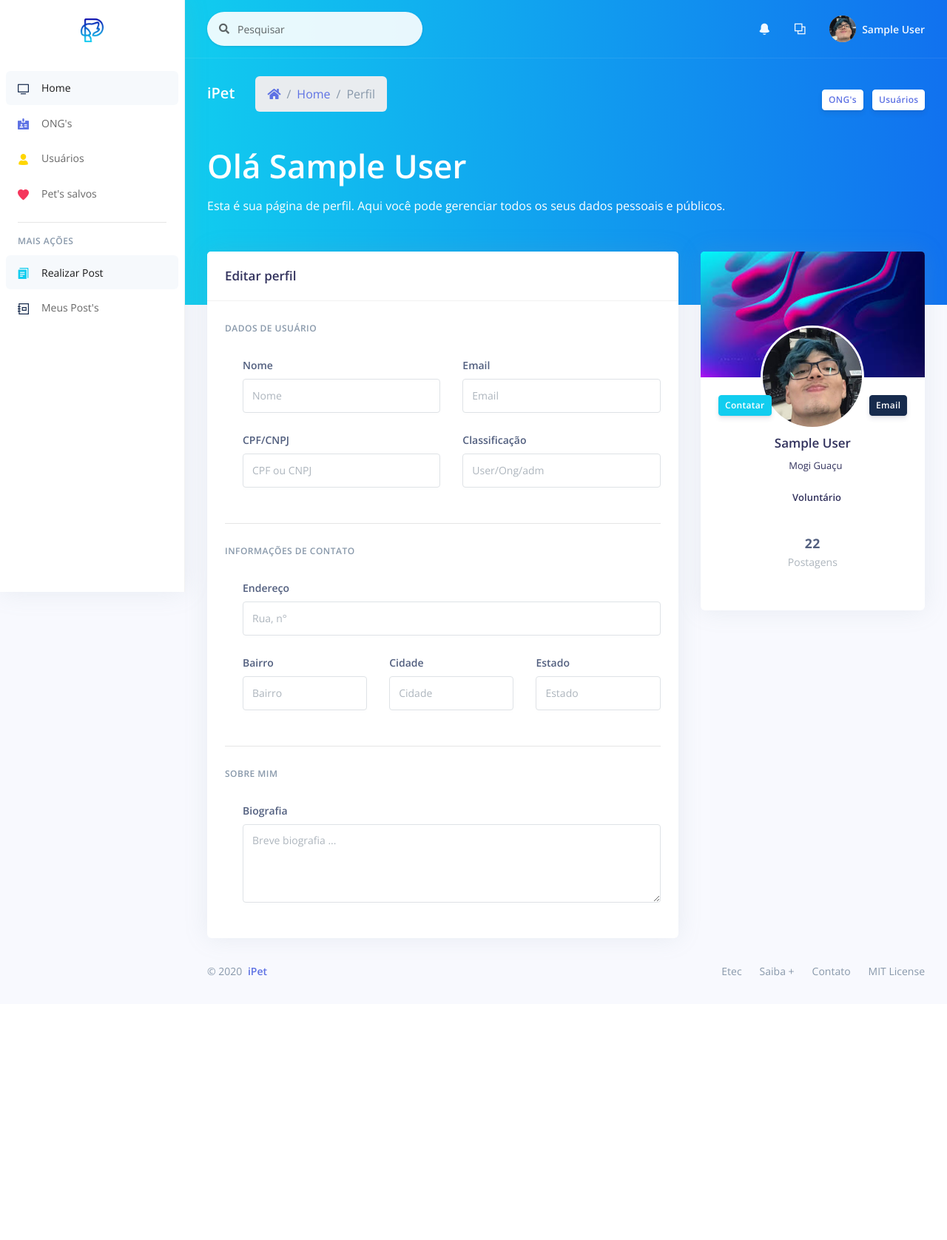
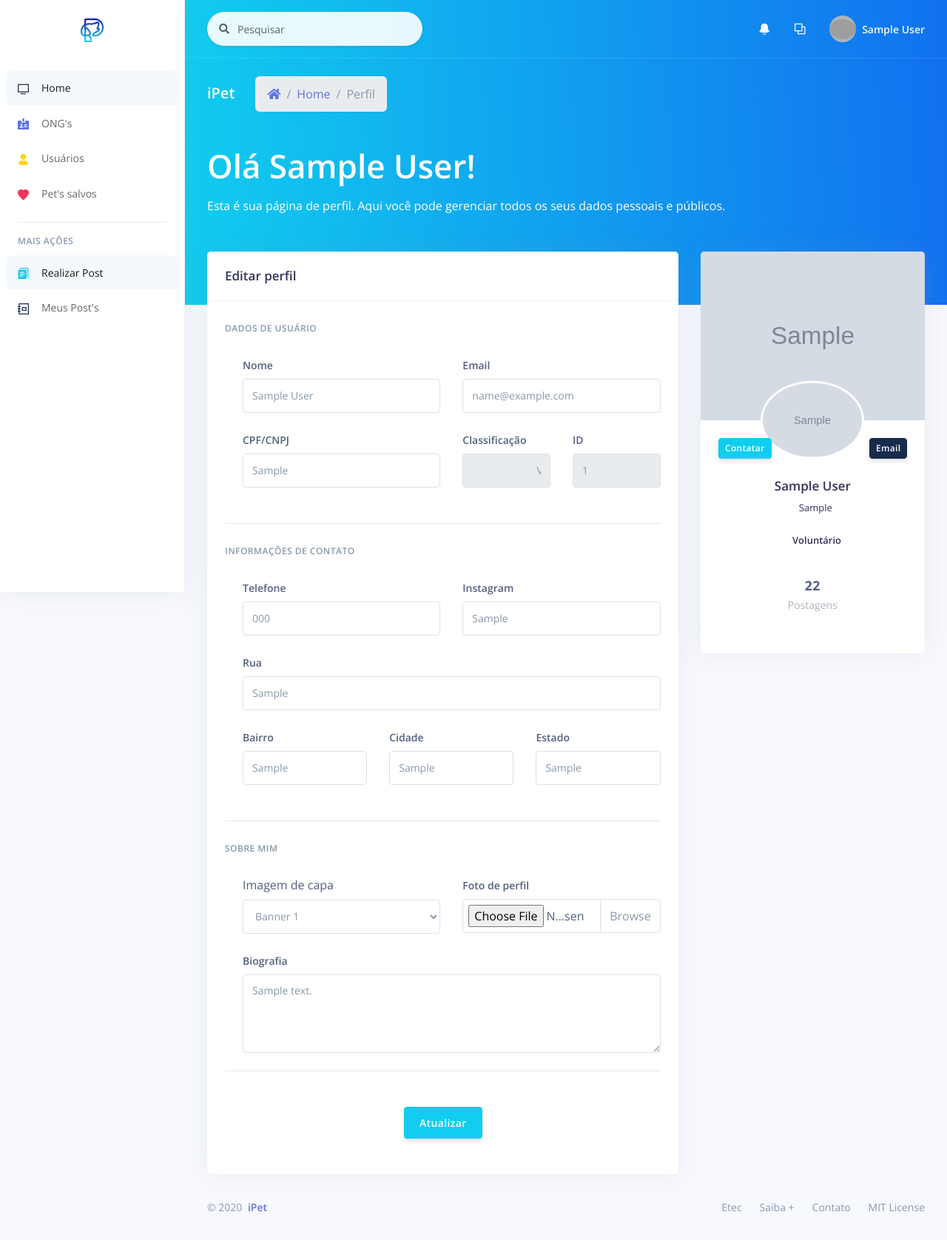
Before and after one commit to ArikBartzadok/iPet, a PHP site: page /tcc_ipet/_site/_user/profile.php in a window 1280 px wide. Shown: the whole page at 74% size. Before the commit the page ends 1319 px from the top, so only its background shows below. Run offline with PHP 8.4, Linux system fonts and the light colour scheme; the visitor is signed in with stand-in values (Sample User, id 1); tables that the repository leaves empty or names only in its code hold one stand-in row (values such as "Sample post"); grey boxes marked "Sample" are stand-in pictures; some libraries are stand-ins or nearby versions; grey boxes are pictures that could not be loaded.

Commit message:
updates in signup, profile and login --all

```diff
--- a/_site/_user/components/top_nav.php
+++ b/_site/_user/components/top_nav.php
@@ -47,7 +47,7 @@
                     <div class="row align-items-center">
                       <div class="col-auto">
                         <!-- Avatar -->
-                        <img alt="Image placeholder" src="<?= PUBLICO . 'img/theme/avatar.jpg'; ?>" class="avatar rounded-circle">
+                        <img alt="Image placeholder" src="<?= PUBLICO . 'img/users/pedro.png'; ?>" class="avatar rounded-circle">
                       </div>
                       <div class="col ml--2">
                         <div class="d-flex justify-content-between align-items-center">
@@ -76,39 +76,9 @@
                 <div class="row shortcuts px-4">
                   <a href="#!" class="col-4 shortcut-item">
                     <span class="shortcut-media avatar rounded-circle bg-gradient-red">
-                      <i class="ni ni-calendar-grid-58"></i>
+                      <i class="ni ni-bullet-list-67"></i>
                     </span>
-                    <small>Calendario</small>
-                  </a>
-                  <a href="#!" class="col-4 shortcut-item">
-                    <span class="shortcut-media avatar rounded-circle bg-gradient-orange">
-                      <i class="ni ni-email-83"></i>
-                    </span>
-                    <small>Email</small>
-                  </a>
-                  <a href="#!" class="col-4 shortcut-item">
-                    <span class="shortcut-media avatar rounded-circle bg-gradient-info">
-                      <i class="ni ni-credit-card"></i>
-                    </span>
-                    <small>Pagamentos</small>
-                  </a>
-                  <a href="#!" class="col-4 shortcut-item">
-                    <span class="shortcut-media avatar rounded-circle bg-gradient-green">
-                      <i class="ni ni-books"></i>
-                    </span>
-                    <small>Suporte</small>
-                  </a>
-                  <a href="#!" class="col-4 shortcut-item">
-                    <span class="shortcut-media avatar rounded-circle bg-gradient-purple">
-                      <i class="ni ni-pin-3"></i>
-                    </span>
-                    <small>Mapas</small>
-                  </a>
-                  <a href="#!" class="col-4 shortcut-item">
-                    <span class="shortcut-media avatar rounded-circle bg-gradient-yellow">
-                      <i class="ni ni-basket"></i>
-                    </span>
-                    <small>Loja</small>
+                    <small>Histórico de ações</small>
                   </a>
                 </div>
               </div>
@@ -119,7 +89,7 @@
               <a class="nav-link pr-0" href="#" role="button" data-toggle="dropdown" aria-haspopup="true" aria-expanded="false">
                 <div class="media align-items-center">
                   <span class="avatar avatar-sm rounded-circle">
-                    <img alt="Image placeholder" src="<?= PUBLICO . 'img/theme/diogo.png'; ?>">
+                    <img alt="Image placeholder" src="<?= PUBLICO . 'img/users/' . $_SESSION['profile_image']; ?>">
                   </span>
                   <div class="media-body  ml-2  d-none d-lg-block">
                     <span class="mb-0 text-sm  font-weight-bold"><?= $_SESSION['name']; ?></span>
--- a/_site/_user/profile.php
+++ b/_site/_user/profile.php
@@ -2,6 +2,25 @@
 =========================================================
 * USER Profile
 =========================================================
+
+id_user
+ranking
+name
+email
+password
+cpf
+telephone
+instagram
+street
+neighborhood
+city
+uf
+bio
+image
+banner
+use_terms
+status (0 = inativo | 1 = ativo)
+
 A fazer:
 -
 -
@@ -15,6 +34,28 @@ include_once('../controller/session.php');
 if($_SESSION['rank'] != 1) {
 	header('location:' . BASE);
 }
+
+//Fazendo uma busca para ter certeza de que este e-mail está livre para o uso
+$id = $_SESSION['user_id'];
+$sql = "SELECT * FROM user WHERE id_user = '$id'";
+$res = mysqli_query($con, $sql);
+$array = mysqli_fetch_assoc($res);
+
+do{
+  $name = $array['name'];
+  $email = $array['email'];
+  $cpf = $array['cpf'];
+  $telephone = $array['telephone'];
+  $instagram = $array['instagram'];
+  $street = $array['street'];
+  $neighborhood = $array['neighborhood'];
+  $city = $array['city'];
+  $uf = $array['uf'];
+  $bio = $array['bio'];
+  $image = $array['image'];
+  $banner = $array['banner'];
+} while($array = mysqli_fetch_assoc($res));
+
 ?>
 
 <!DOCTYPE html>
@@ -65,13 +106,12 @@ if($_SESSION['rank'] != 1) {
               </nav>
             </div>
             <div class="col-lg-6 col-5 text-right">
-              <a href="#" class="btn btn-sm btn-neutral">ONG's</a>
-              <a href="#" class="btn btn-sm btn-neutral">Usuários</a>
+
             </div>
           </div>
           <div class="row">
             <div class="col">
-            <h1 class="display-2 text-white">Olá <?= $_SESSION['name']; ?></h1>
+            <h1 class="display-2 text-white">Olá <?= $_SESSION['name']; ?>!</h1>
             <p class="text-white mt-0 mb-5">Esta é sua página de perfil. Aqui você pode gerenciar todos os seus dados pessoais e públicos.</p>
             </div>
           </div>
@@ -87,12 +127,12 @@ if($_SESSION['rank'] != 1) {
       <div class="row">
         <div class="col-xl-4 order-xl-2">
           <div class="card card-profile">
-            <img src="<?= PUBLICO . 'img/theme/back3.jpeg'; ?>" alt="Imagem de perfil" class="card-img-top">
+            <img src="<?= PUBLICO . 'img/theme/' . $banner; ?>" alt="Imagem de perfil" class="card-img-top">
             <div class="row justify-content-center">
               <div class="col-lg-3 order-lg-2">
                 <div class="card-profile-image">
                   <a href="#">
-                    <img src="<?= PUBLICO . 'img/theme/diogo.png'; ?>" class="rounded-circle">
+                    <img src="<?= PUBLICO . 'img/users/' . $image; ?>" class="rounded-circle">
                   </a>
                 </div>
               </div>
@@ -109,7 +149,7 @@ if($_SESSION['rank'] != 1) {
                   <?= $_SESSION['name']; ?>
                 </h5>
                 <div class="h5 font-weight-300">
-                  <i class="ni location_pin mr-2"></i>Mogi Guaçu
+                  <i class="ni location_pin mr-2"></i><?= $city; ?>
                 </div>
                 <div class="h5 mt-4">
                   <i class="ni business_briefcase-24 mr-2"></i>
@@ -149,34 +189,52 @@ if($_SESSION['rank'] != 1) {
               </div>
             </div>
             <div class="card-body">
-              <form>
+              <form role="form" method="POST" action="<?= BASE . '_site/_user/edit/edit_profile.php';?>">
                 <h6 class="heading-small text-muted mb-4">Dados de usuário</h6>
                 <div class="pl-lg-4">
                   <div class="row">
                     <div class="col-lg-6">
                       <div class="form-group">
                         <label class="form-control-label" for="input-username">Nome</label>
-                        <input type="text" id="input-username" class="form-control" placeholder="Nome" value="">
+                        <input name="name" type="text" id="input-username" class="form-control" placeholder="Nome" value="<?= $name; ?>">
                       </div>
                     </div>
                     <div class="col-lg-6">
                       <div class="form-group">
                         <label class="form-control-label" for="input-email">Email</label>
-                        <input type="email" id="input-email" class="form-control" placeholder="Email">
+                        <input name="email" type="email" id="input-email" class="form-control" placeholder="Email" value="<?= $email; ?>">
                       </div>
                     </div>
                   </div>
                   <div class="row">
                     <div class="col-lg-6">
                       <div class="form-group">
-                        <label class="form-control-label" for="input-first-name">CPF/CNPJ</label>
-                        <input type="text" id="input-first-name" class="form-control" placeholder="CPF ou CNPJ" value="">
+                        <label class="form-control-label" for="input-document">CPF/CNPJ</label>
+                        <input name="document" type="text" id="input-document" class="form-control" placeholder="CPF ou CNPJ" value="<?= $cpf; ?>">
                       </div>
                     </div>
-                    <div class="col-lg-6">
+                    <div class="col-lg-3">
                       <div class="form-group">
-                        <label class="form-control-label" for="input-last-name">Classificação</label>
-                        <input type="text" id="input-last-name" class="form-control" placeholder="User/Ong/adm" value="">
+                        <label class="form-control-label" for="input-ranking">Classificação</label>
+                        <input name="rank" type="text" id="input-ranking" class="form-control" placeholder="Classificação" value="
+                        <?php
+                        if($_SESSION['rank'] == 1){
+                          echo "Voluntário";
+                        } elseif ($_SESSION['rank'] == 2) {
+                          echo "ONG";
+                        } elseif ($_SESSION['rank'] == 3) {
+                          echo "ADM";
+                        } else {
+                          echo "Oops, ocorreu um erro...";
+                        }
+                        ?>
+                        " disabled="disabled">
+                      </div>
+                    </div>
+                    <div class="col-lg-3">
+                      <div class="form-group">
+                        <label class="form-control-label" for="input-id">ID</label>
+                        <input name="user_id" type="text" id="input-id" class="form-control" placeholder="ID" value="<?= $_SESSION['user_id'];?>" readonly="readonly">
                       </div>
                     </div>
                   </div>
@@ -186,30 +244,47 @@ if($_SESSION['rank'] != 1) {
                 <h6 class="heading-small text-muted mb-4">Informações de contato</h6>
                 <div class="pl-lg-4">
                   <div class="row">
-                    <div class="col-md-12">
+
+                  </div>
+                  <div class="row">
+                    <div class="col-lg-6">
                       <div class="form-group">
-                        <label class="form-control-label" for="input-address">Endereço</label>
-                        <input id="input-address" class="form-control" placeholder="Rua, n°" value="" type="text">
+                        <label class="form-control-label" for="input-phone">Telefone</label>
+                        <input name="tel" type="text" id="input-phone" class="form-control" placeholder="Telefone" value="<?= $telephone; ?>" data-mask="(00) 0000-0000" data-mask-selectonfocus="true">
+                      </div>
+                    </div>
+                    <div class="col-lg-6">
+                      <div class="form-group">
+                        <label class="form-control-label" for="input-instagram">Instagram</label>
+                        <input name="insta" type="text" id="input-instagram" class="form-control" placeholder="@usuario" value="<?= $instagram; ?>">
                       </div>
                     </div>
                   </div>
                   <div class="row">
-                  <div class="col-lg-4">
+                    <div class="col-lg-12">
                       <div class="form-group">
-                        <label class="form-control-label" for="input-country">Bairro</label>
-                        <input type="text" id="input-postal-code" class="form-control" placeholder="Bairro">
+                        <label class="form-control-label" for="input-street">Rua</label>
+                        <input name="street" type="text" id="input-street" class="form-control" placeholder="Rua, 00" value="<?= $street; ?>">
+                      </div>
+                    </div>
+                  </div>
+                  <div class="row">
+                    <div class="col-lg-4">
+                      <div class="form-group">
+                        <label class="form-control-label" for="input-neighborhood">Bairro</label>
+                        <input name="neig" type="text" id="input-neighborhood" class="form-control" placeholder="Bairro" value="<?= $neighborhood; ?>">
                       </div>
                     </div>
                     <div class="col-lg-4">
                       <div class="form-group">
                         <label class="form-control-label" for="input-city">Cidade</label>
-                        <input type="text" id="input-city" class="form-control" placeholder="Cidade" value="">
+                        <input name="city" type="text" id="input-city" class="form-control" placeholder="Cidade" value="<?= $city; ?>">
                       </div>
                     </div>
                     <div class="col-lg-4">
                       <div class="form-group">
-                        <label class="form-control-label" for="input-country">Estado</label>
-                        <input type="text" id="input-country" class="form-control" placeholder="Estado" value="">
+                        <label class="form-control-label" for="input-uf">Estado</label>
+                        <input name="uf" type="text" id="input-uf" class="form-control" placeholder="Estado" value="<?= $uf; ?>">
                       </div>
                     </div>
                   </div>
@@ -218,10 +293,35 @@ if($_SESSION['rank'] != 1) {
                 <!-- Description -->
                 <h6 class="heading-small text-muted mb-4">Sobre mim</h6>
                 <div class="pl-lg-4">
+                  <div class="row">
+                    <div class="col-lg-6">
+                      <div class="form-group">
+                        <label for="exampleFormControlSelect1">Imagem de capa</label>
+                        <select name="banner" class="form-control" id="exampleFormControlSelect1">
+                          <option value="banner1.jpeg">Banner 1</option>
+                          <option value="banner2.jpg">Banner 2</option>
+                          <option value="banner3.jpeg">Banner 3</option>
+                        </select>
+                      </div>
+                    </div>
+                    <div class="col-lg-6">
+                      <div class="form-group">
+                        <label class="form-control-label" for="input-photo">Foto de perfil</label>
+                        <div class="custom-file">
+                          <input name="pic" type="file" class="custom-file-input" id="customFileLang" lang="pt-br">
+                          <label class="custom-file-label" for="customFileLang"></label>
+                        </div>
+                      </div>
+                    </div>
+                  </div>
                   <div class="form-group">
                     <label class="form-control-label">Biografia</label>
-                    <textarea rows="4" class="form-control" placeholder="Breve biografia ..."></textarea>
+                    <textarea name="bio" rows="4" class="form-control" placeholder="Breve biografia ..."><?= $bio; ?></textarea>
                   </div>
+                </div>
+                <hr class="my-4" />
+                <div class="text-center">
+                  <button type="submit" class="btn btn-info my-4">Atualizar</button>
                 </div>
               </form>
             </div>
@@ -242,7 +342,7 @@ if($_SESSION['rank'] != 1) {
             </div>
             <div class="modal-body">
               <div class="btn-wrapper text-center">
-                <a href="https://api.whatsapp.com/send?phone=5519991621576&amp;text=iPet%20-%20Ol%C3%A1,%20eu%20gostaria%20de%20contatar%20vocês" class="btn btn-neutral btn-icon">
+                <a href="https://api.whatsapp.com/send?phone=55<?= $telephone; ?>&amp;text=iPet%20-%20Ol%C3%A1,%20eu%20gostaria%20de%20contatar%20vocês" class="btn btn-neutral btn-icon">
                   <span class="btn-inner--icon"><img src="<?= PUBLICO . 'img/icons/common/whats.png'; ?>"></span>
                   <span class="btn-inner--text">Whatsapp</span>
                 </a>
--- a/_site/auth/auth_error.php
+++ b/_site/auth/auth_error.php
@@ -0,0 +1 @@
+//CASO OCORRA ALGUM ERRO NA HORA DO LOGIN OU CADASTRO (RANK > || < QUE 1 E 2)
--- a/_site/controller/login.php
+++ b/_site/controller/login.php
@@ -16,15 +16,19 @@ if($array != 0) {
 	$array = mysqli_fetch_assoc($res);
 
 	do{
+		$id = $array['id_user'];
 		$name = $array['name'];
 		$rank = $array['ranking'];
+		$image = $array['image'];
 	} while($array = mysqli_fetch_assoc($res));
 
-	//definindo os valores de minhas sessions
+	//definindo os valores de minhas
+		$_SESSION['user_id'] = $id;
 		$_SESSION['email'] = $email;
    	$_SESSION['pass'] = $pass;
    	$_SESSION['name'] = $name;
 		$_SESSION['rank'] = $rank;
+		$_SESSION['profile_image'] = $image;
 
 		//$_SESSION['key'] = 1;
 
--- a/_site/controller/logout.php
+++ b/_site/controller/logout.php
@@ -3,8 +3,11 @@
 	session_start();
 
 	unset($_SESSION['email']);
+	unset($_SESSION['name']);
+	unset($_SESSION['rank']);
 	unset($_SESSION['pass']);
 	unset($_SESSION['key']);
+	unset($_SESSION['user_id']);
 
 	$_SESSION = array();
 
```
Also changed, not shown: _site/_user/edit/edit_profile.php (added, +53 -0 lines), _site/controller/signup.php (+18 -8 lines), _site/assets/img/theme/banner1.jpeg (renamed from _site/assets/img/theme/back1.jpeg), _site/assets/img/theme/banner2.jpg (renamed from _site/assets/img/theme/back2.jpg), _site/assets/img/theme/banner3.jpeg (renamed from _site/assets/img/theme/back3.jpeg), _site/assets/img/users/cadoni.png (renamed from _site/assets/img/theme/cadoni.png), _site/assets/img/users/danilo.png (renamed from _site/assets/img/theme/danilo.png), _site/assets/img/users/diogo.png (renamed from _site/assets/img/theme/diogo.png), _site/assets/img/users/eugenio.png (renamed from _site/assets/img/theme/eugenio.png), _site/assets/img/users/henrique.png (renamed from _site/assets/img/theme/henrique.png), _site/assets/img/users/pedro.png (renamed from _site/assets/img/theme/pedro.png).
